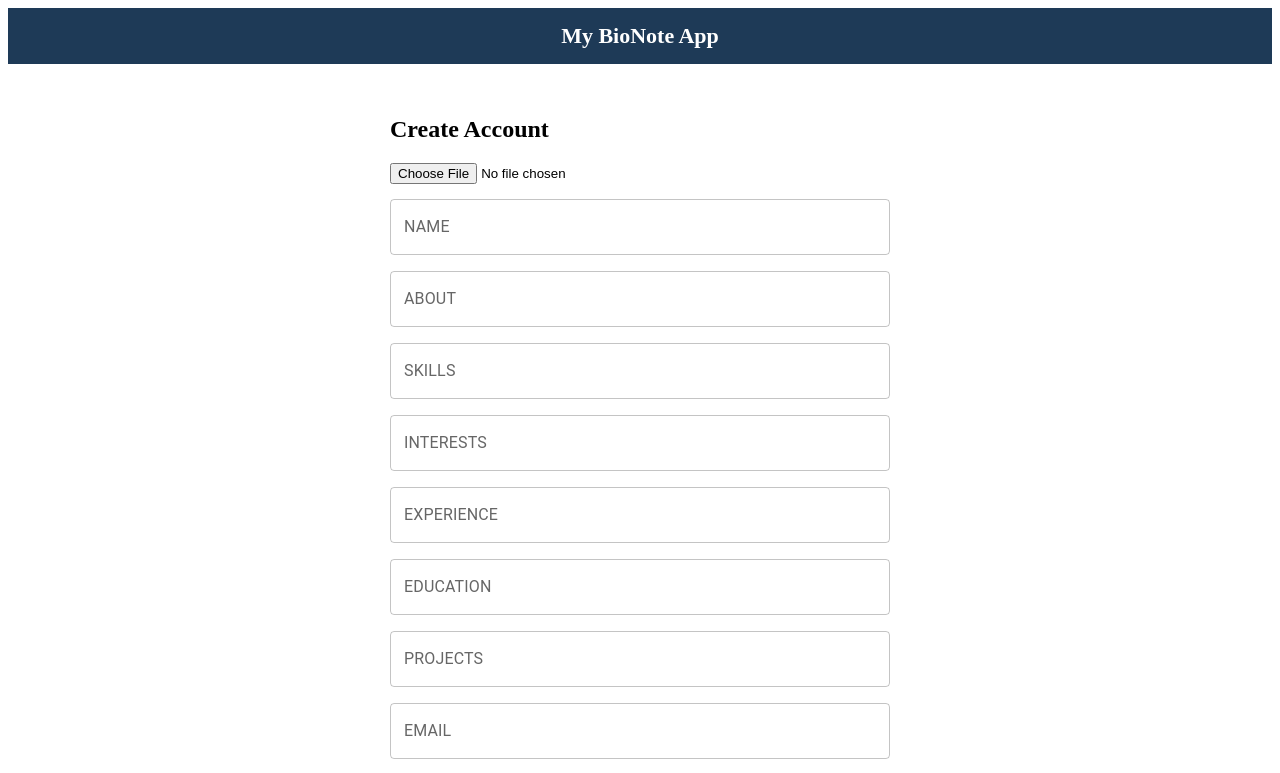
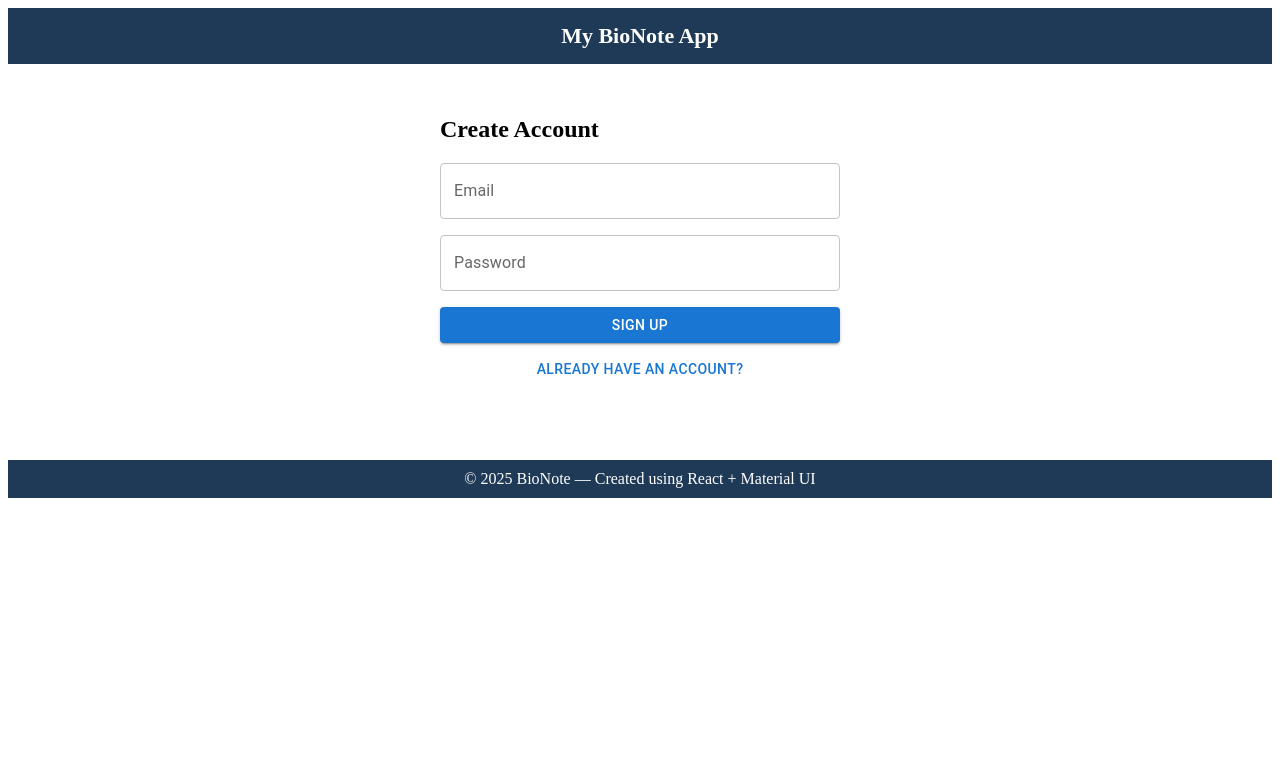
Before and after one commit to MitchoySan/finaloutput-react, a React (Vite) app in the folder my-react-app/: page /signup in a window 1280 px wide. Shown: the top 773 px of the page. Built offline with nearby package versions, Linux system fonts and the light colour scheme.

Commit message:
Update SignUp_MUI.jsx

```diff
--- a/my-react-app/src/components/SignUp_MUI.jsx
+++ b/my-react-app/src/components/SignUp_MUI.jsx
@@ -4,41 +4,26 @@ import { useNavigate } from "react-router-dom";
 
 export default function SignUp_MUI() {
   const nav = useNavigate();
-  const [user, setUser] = useState({
-    image:"",
-    name:"", about:"", skills:"", interests:"",
-    experience:"", education:"", projects:"",
-    email:"", password:""
-  });
+  const [account, setAccount] = useState({ email: "", password: "" });
 
-  // Convert image to Base64 and store
-  const handleImageUpload = (e) => {
-    const file = e.target.files[0];
-    const reader = new FileReader();
-    reader.onloadend = () => setUser({...user, image: reader.result});
-    reader.readAsDataURL(file);
-  };
-
-  const submit = () => {
-    localStorage.setItem("userData", JSON.stringify(user));
-    alert("Account Created Successfully!");
-    nav("/");
+  const register = () => {
+    localStorage.setItem("authData", JSON.stringify(account));
+    alert("Account created successfully!");
+    nav("/"); // go to login
   };
 
   return (
-    <Box sx={{maxWidth:500, mx:"auto", p:4}}>
+    <Box sx={{ maxWidth: 400, mx: "auto", p: 4 }}>
       <h2>Create Account</h2>
 
-      {/* UPLOAD IMAGE */}
-      <input type="file" accept="image/*" onChange={handleImageUpload} style={{marginBottom:"15px"}} />
+      <TextField label="Email" fullWidth sx={{ mb: 2 }}
+        onChange={(e)=> setAccount({...account, email:e.target.value})} />
 
-      {Object.keys(user).filter(k=>k!=="image").map((key)=>(
-        <TextField key={key} label={key.toUpperCase()} fullWidth sx={{mb:2}}
-        onChange={e=>setUser({...user,[key]:e.target.value})} />
-      ))}
+      <TextField label="Password" type="password" fullWidth sx={{ mb: 2 }}
+        onChange={(e)=> setAccount({...account, password:e.target.value})}/>
 
-      <Button variant="contained" fullWidth onClick={submit}>Sign Up</Button>
-      <Button fullWidth sx={{mt:1}} onClick={()=>nav("/")}>Already have an account?</Button>
+      <Button variant="contained" fullWidth onClick={register}>Sign Up</Button>
+      <Button fullWidth sx={{ mt: 1 }} onClick={()=>nav("/")}>Already have an account?</Button>
     </Box>
   );
 }
```
